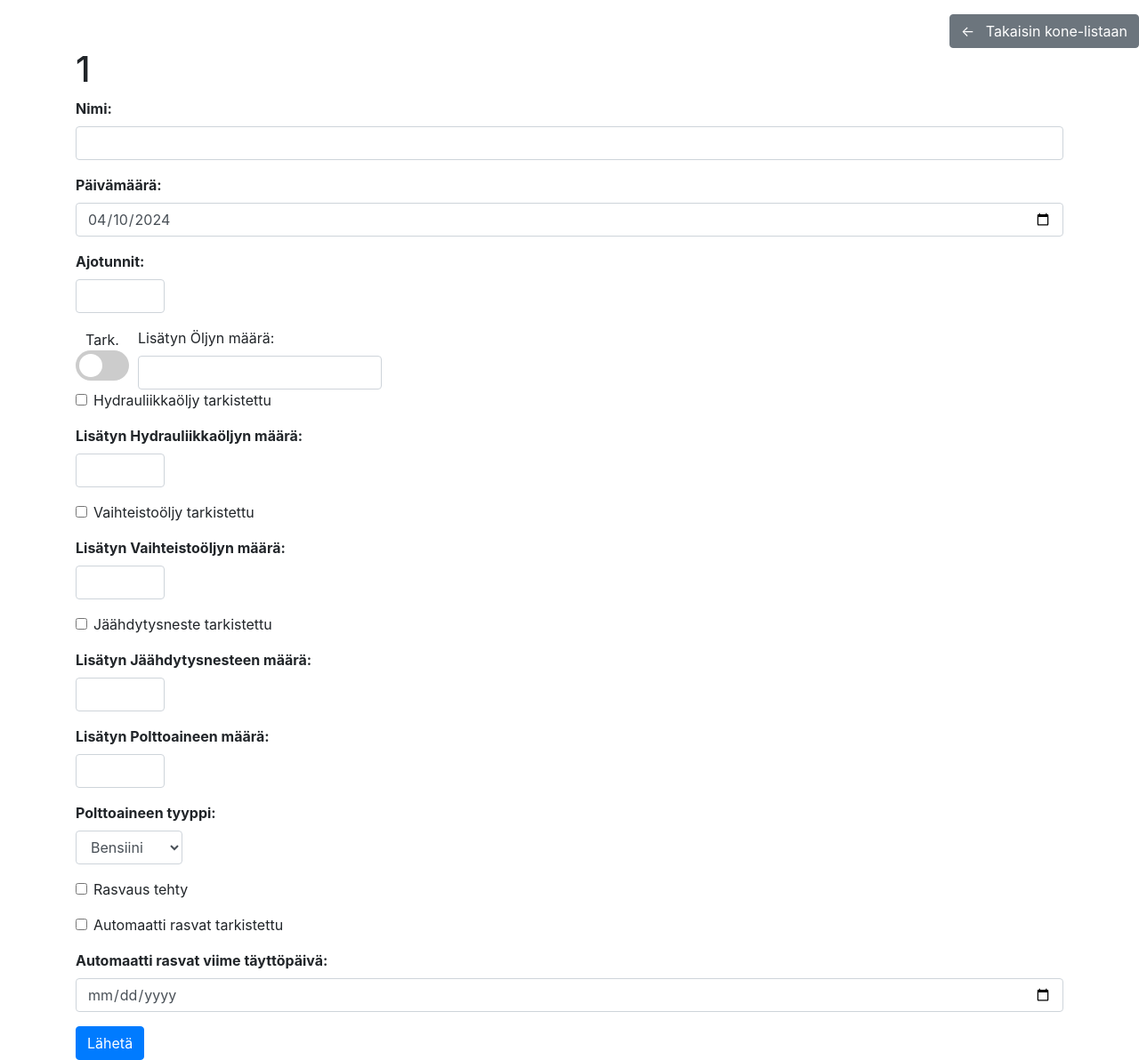
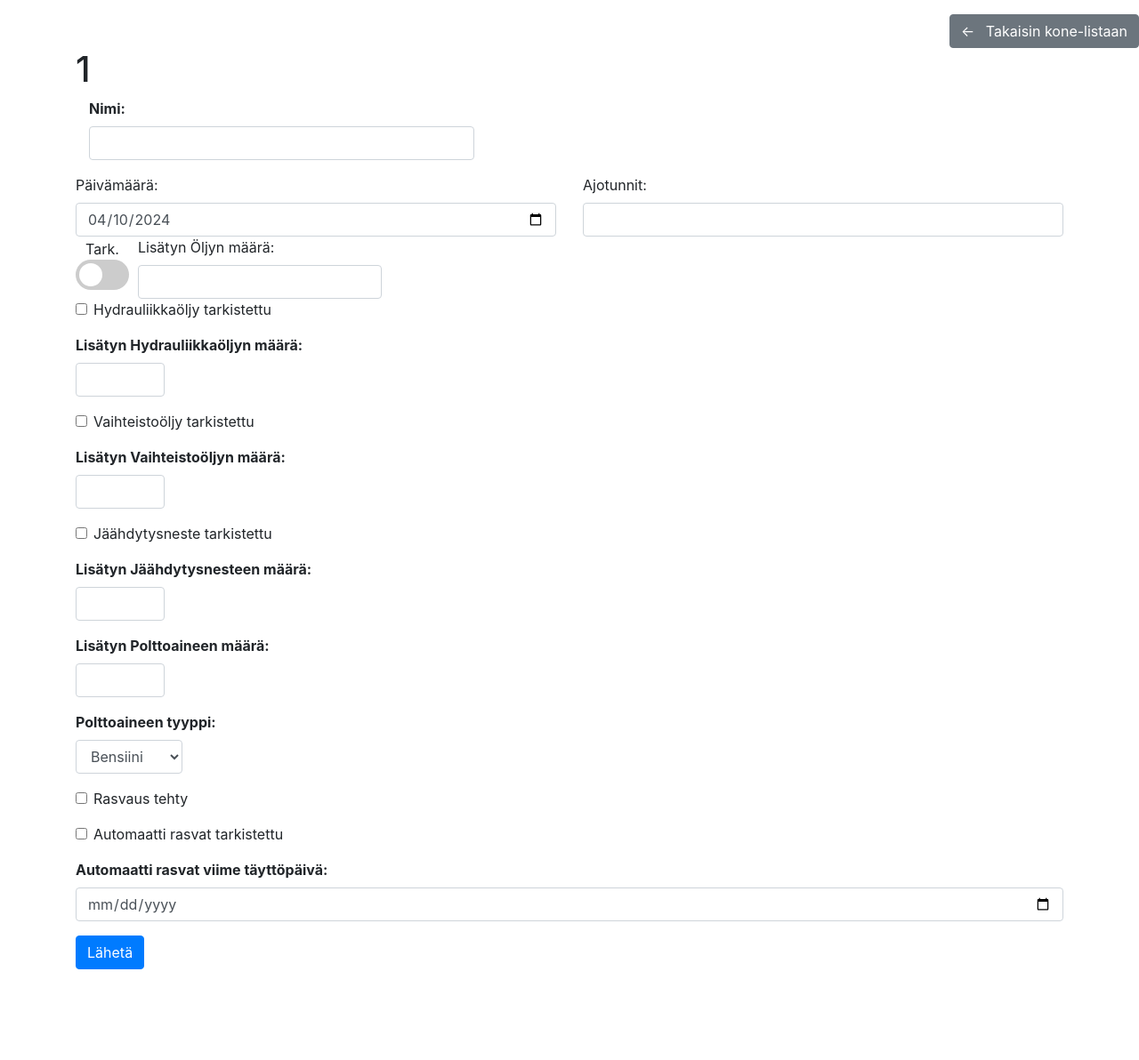
Before and after one commit to Team-OperativeDiary/Equipment-Usage-Diary, a Flask app: page /1/1 in a window 1280 px wide. Shown: the whole page at 89% size. After the commit the page ends 1090 px from the top, so only its background shows below. Run offline with Flask 3, Linux system fonts and the light colour scheme; some libraries are stand-ins or nearby versions.

Commit message:
Update form.html

```diff
--- a/app/templates/form.html
+++ b/app/templates/form.html
@@ -21,15 +21,26 @@
         <h1>{{ machine_name.replace('-', ' ').upper() }}</h1>
 
         <form method="post">
-            <div class="form-group">
+            <div class="col-sm-5">
+                <div class="form-group">
                 <label for="username">Nimi:</label>
                 <input type="text" class="form-control" id="username" name="username" required>
+                </div>
             </div>
 
-            <div class="form-group">
-                <label for="date">Päivämäärä:</label>
-                <input type="date" class="form-control" id="date" name="date" required>
+            <div class="row">
+                <div class="col-6">
+                        <label for="date">Päivämäärä:</label>
+                        <input type="date" class="form-control" id="date" name="date" required>
+                </div>
+                <div class="col-6">
+                        <label for="drivingHours">Ajotunnit:</label>
+                        <input type="number" class="form-control" id="drivingHours" name="drivingHours">
+                </div>
             </div>
+
+
+
 
             <script>
                 var today = new Date();
@@ -40,10 +51,6 @@
                 document.getElementById("date").value = formattedDate;
             </script>
 
-            <div class="form-group">
-                <label for="drivingHours">Ajotunnit:</label>
-                <input type="number" class="form-control" id="drivingHours" name="drivingHours">
-            </div>
 
             <div class="form-row align-items-center">
                 <div class="col-auto">
```
